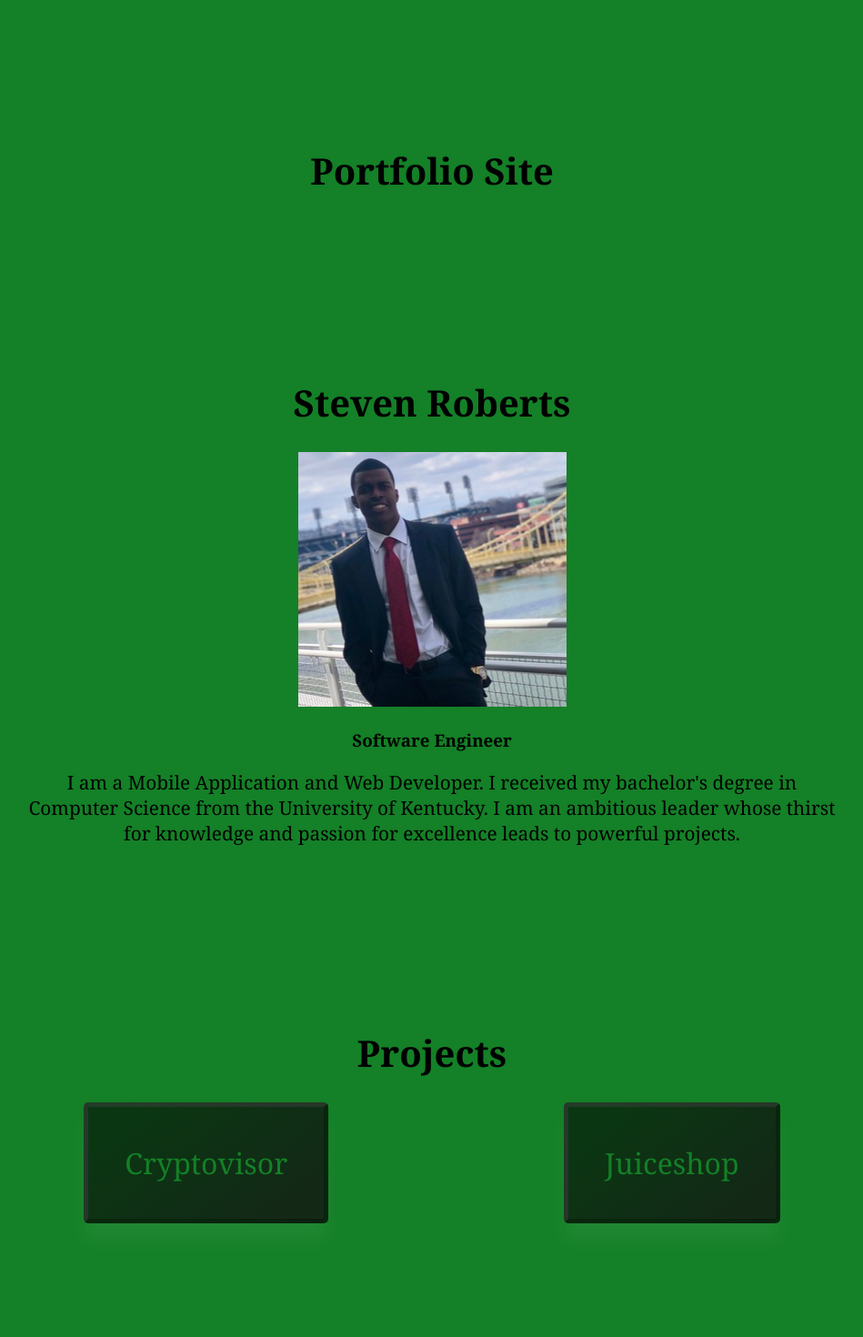
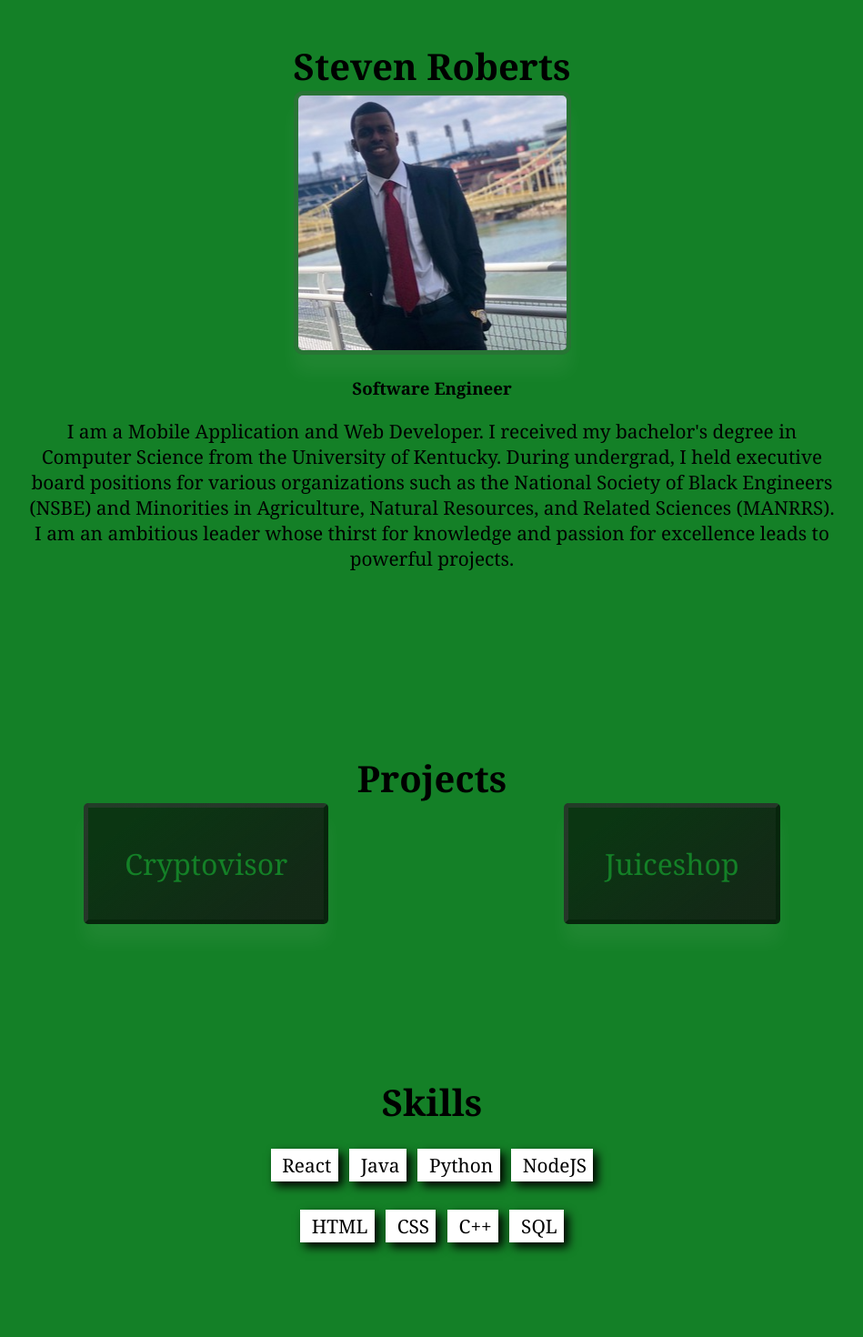
Before and after one commit to scoringrange86/portfolio, a React (Create React App) app: page / in a window 1280 px wide. Shown: the top 1470 px of the page at 91% size, without its empty margins (165-1114 px from the left). Built offline with nearby package versions, Linux system fonts and the light colour scheme.

Commit message:
Added Skills card and removed ghost code

```diff
--- a/src/App.css
+++ b/src/App.css
@@ -1,50 +1,17 @@
 .App {
+  margin: 0;
   text-align: center;
   /* background-color: #148027; */
   font-family: "Goudy Old Style", Georgia, serif;
 }
 
-.App-logo {
-  height: 40vmin;
-  pointer-events: none;
-}
+/* header{
+  margin: 10em auto;
+} */
 
-@media (prefers-reduced-motion: no-preference) {
-  .App-logo {
-    animation: App-logo-spin infinite 20s linear;
-  }
-}
-
-.App-header {
-  background-color: #282c34;
-  min-height: 100vh;
-  display: flex;
-  flex-direction: column;
-  align-items: center;
-  justify-content: center;
-  font-size: calc(10px + 2vmin);
-  color: white;
-}
-
-.App-link {
-  color: #61dafb;
-}
-
-@keyframes App-logo-spin {
-  from {
-    transform: rotate(0deg);
-  }
-  to {
-    transform: rotate(360deg);
-  }
-}
-
-header{
-  margin: 10em auto;
-}
-
+/* #header-wrap{ position:absolute;} */
 h1 {
-  /* font-family: "bradley hand"; */
+  margin: 0;
   font-size: 2.5em;
 }
 
--- a/src/App.js
+++ b/src/App.js
@@ -10,11 +10,11 @@ import Footer from './components/Footer';
 function App() {
   return (
     <div className="App">
-      <header>
-      <h1> Portfolio Site </h1>
+      <header >
+      <AboutMe/>
       </header>
         <main>
-        <AboutMe/>
+        {/* <AboutMe/> */}
           <div style={{ maxWidth: 1200, marginLeft: 'auto', marginRight: 'auto', marginTop: 64 }}>
             {/* <Carousel
             >
--- a/src/components/AboutMe.css
+++ b/src/components/AboutMe.css
@@ -1,9 +1,17 @@
 .about-me-wrapper {
     justify-content: center;
-    margin: 200px auto;
+    margin: 45px auto 200px auto;
+
 }
 .content-wrapper {
     max-width: 70%;
     text-align: center;
     margin: auto;
 }
+
+.headshot {
+    border-radius: 10px;
+    border: 5px solid rgba(86, 86, 86, 0.3);
+    box-sizing: border-box;
+    box-shadow: 0px 20px 20px rgba(252, 251, 251, 0.05);
+}
--- a/src/components/AboutMe.js
+++ b/src/components/AboutMe.js
@@ -6,11 +6,13 @@ function AboutMe() {
     return (
         <div className="about-me-wrapper">
             <h1>Steven Roberts</h1>
-            <img src={Headshot} alt="headshot"/>
+            <img src={Headshot} alt="headshot" className="headshot"/>
             <h3> Software Engineer</h3>
             <div className="content-wrapper">
                 <p> I am a Mobile Application and Web Developer.
                     I received my bachelor's degree in Computer Science from the University of Kentucky.
+                    During undergrad, I held executive board positions for various organizations such as the National Society of
+                     Black Engineers (NSBE) and Minorities in Agriculture, Natural Resources, and Related Sciences (MANRRS).
                     I am an ambitious leader whose thirst for knowledge and passion for excellence leads to powerful projects.
                 </p>
             </div>
--- a/src/components/Skills.css
+++ b/src/components/Skills.css
@@ -1,3 +1,17 @@
 .skills-wrapper {
     margin: 10.5em auto;
 }
+
+.skill-card {
+    background-color: white;
+    box-shadow: 5px 5px 10px black;
+    color: black;
+    font-size: 1em;
+    line-height: 2.2em;
+    margin: 0.3em;
+    padding: 0.2em 0.35em;
+    text-align: center;
+    text-shadow: none;
+    white-space: pre;
+    box-sizing: border-box;
+}
--- a/src/components/Skills.js
+++ b/src/components/Skills.js
@@ -1,18 +1,29 @@
 import "./Skills.css"
 
 function Skills() {
-
-    let skills = ["React", "Javascript", "Python"]
+    let skillsTopRow = ["React", "Java", "Python", "NodeJS"]
+    let skillsBottomRow = ["HTML", "CSS", "C++", "SQL"]
 
     return (
         <div className="skills-wrapper">
             <h1> Skills </h1>
+            <p>
             {
-                skills.map( (skill) => (
-                    <p key={skill}> {skill}</p>
+                skillsTopRow.map( (skill) => (
+
+                    <span className="skill-card" key={skill}> {skill}</span>
 
                     ))
             }
+            </p>
+            <p>
+            {
+                skillsBottomRow.map( (skill) => (
+                    <span className="skill-card" key={skill}> {skill}</span>
+
+                    ))
+            }
+            </p>
         </div>
     )
 
```
Also changed, not shown: src/logo.svg (deleted).
